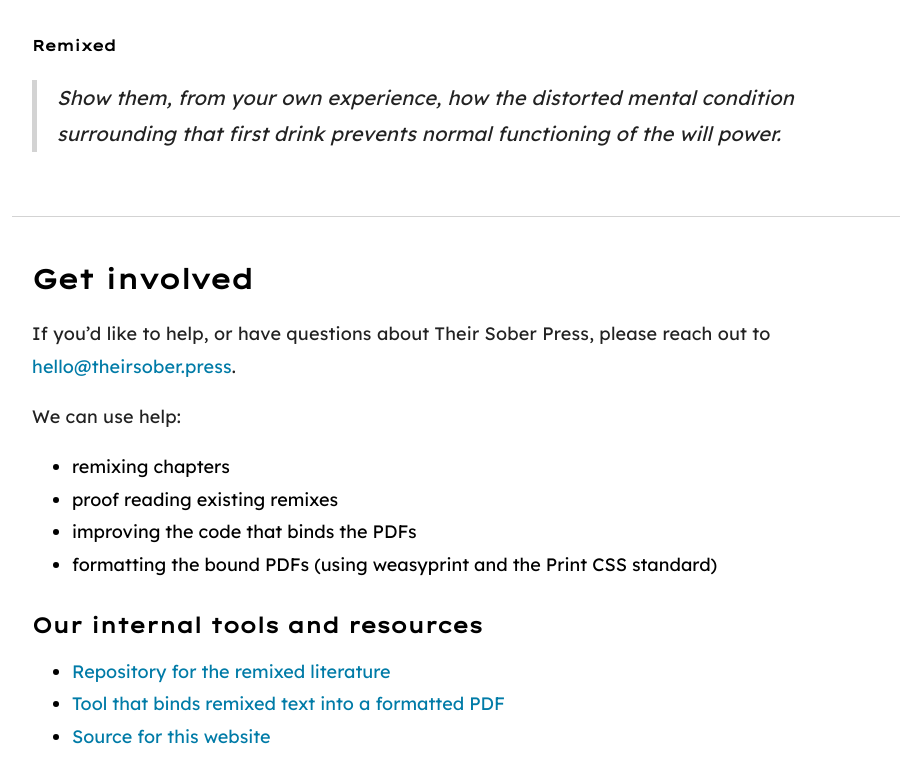
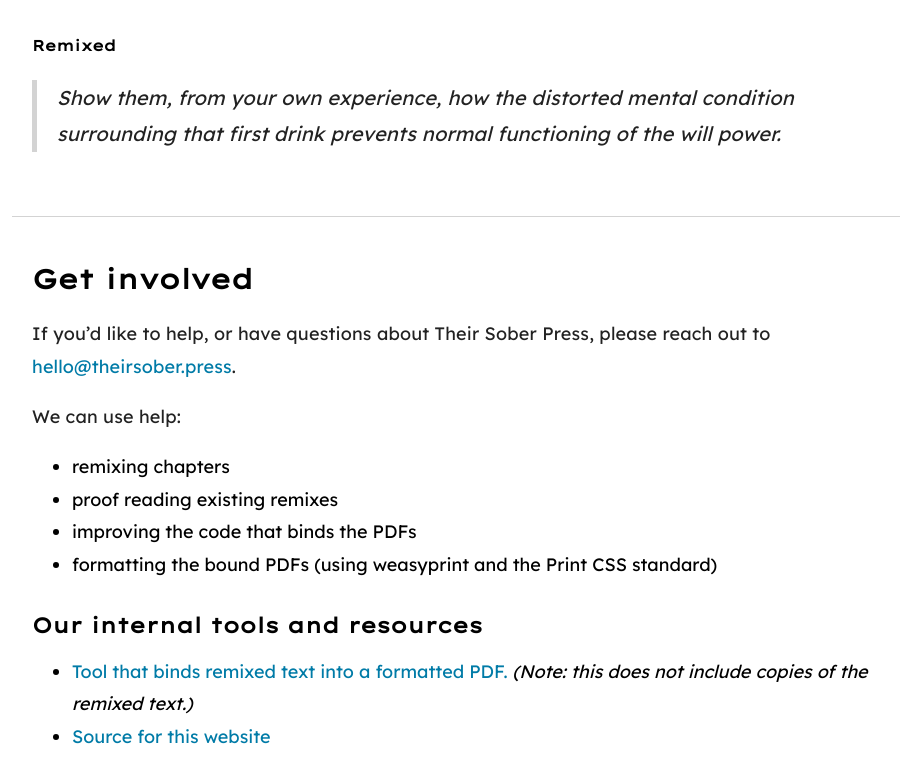
Before and after one commit to their-sober-press/theirsober.press, a plain HTML site: page index.html in a window 1280 px wide. Shown: the part 8965-9748 px from the top of the page, without its empty margins (178-1078 px from the left). Drawn offline with Linux system fonts and the light colour scheme.

Commit message:
Remove link to inclusive lit repo

```diff
--- a/index.html
+++ b/index.html
@@ -361,10 +361,8 @@
       <h3>Our internal tools and resources</h3>
       <ul>
         <li>
-          <a href="https://github.com/alcoano/their-sober-press">Repository for the remixed literature</a>
-        </li>
-        <li>
-          <a href="https://github.com/alcoano/alcobinder">Tool that binds remixed text into a formatted PDF</a>
+          <a href="https://github.com/alcoano/alcobinder">Tool that binds remixed text into a formatted PDF.</a>
+          <em>(Note: this does not include copies of the remixed text.)</em>
         </li>
         <li>
           <a href="https://github.com/alcoano/theirsober.press">Source for this website</a>
```
